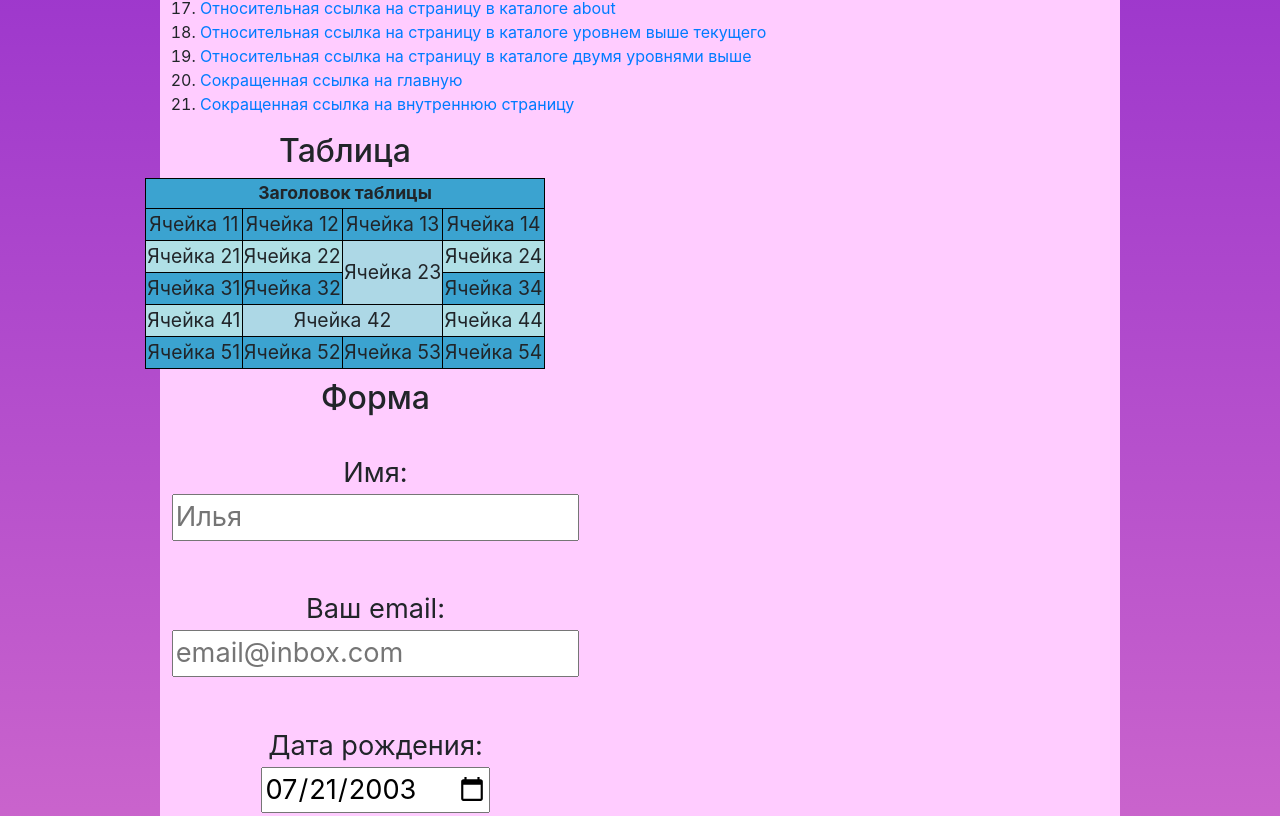
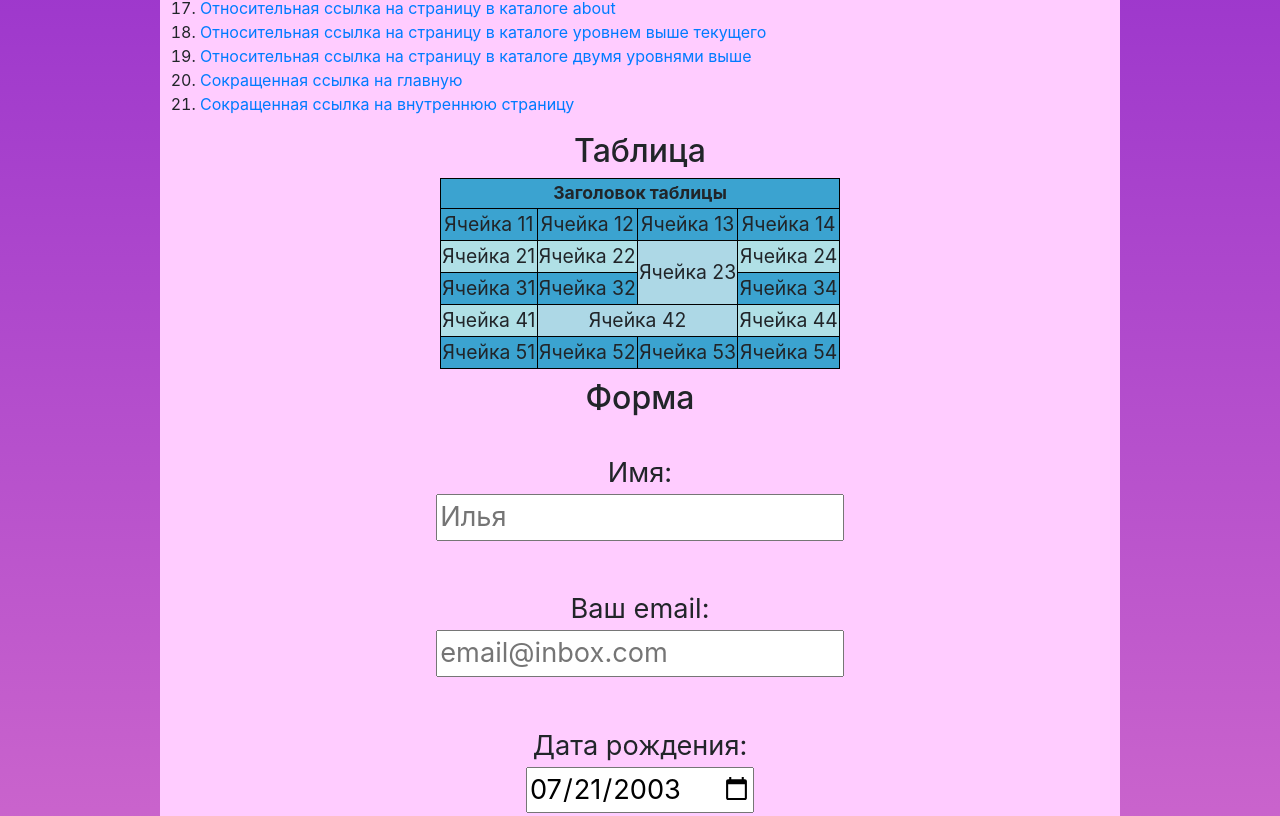
Before and after one commit to IlyaMolchanovv/WEB4, a plain HTML site: page index.html in a window 1280 px wide. Shown: the part 1070-1886 px from the top of the page. Drawn offline with nearby package versions, Linux system fonts and the light colour scheme.

Commit message:
Update index.html

```diff
--- a/index.html
+++ b/index.html
@@ -68,7 +68,7 @@
           </ol>
         </div>
 
-        <div class="row">
+
           <div class="order-md-4 order-sm-5 order-5">
             <h2 id="table"> Таблица</h2>
             <table class="p-3">
@@ -107,8 +107,8 @@
               </tbody>
             </table>
           </div>
-        </div>
-	<div class="row">
+
+
         <div class="order-md-5 order-sm-4 order-4">
           <h2 id="form">Форма</h2>
           <form class="p-3" method="post">
@@ -156,8 +156,8 @@
 
           </form>
         </div>
-	</div>
-      </div>
+
+
     </main>
     <footer class="m-auto p-2">© Molchanov Ilya 2021</footer>
   </body>
```
